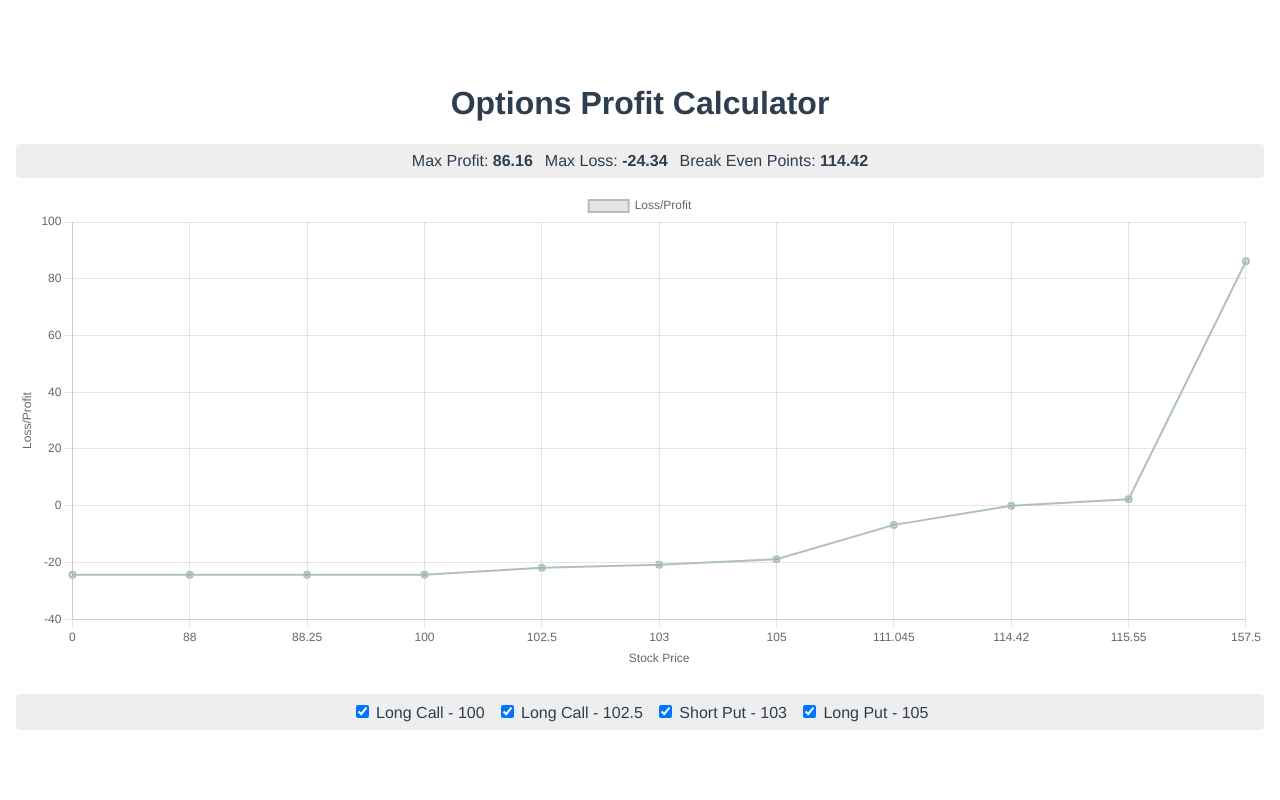
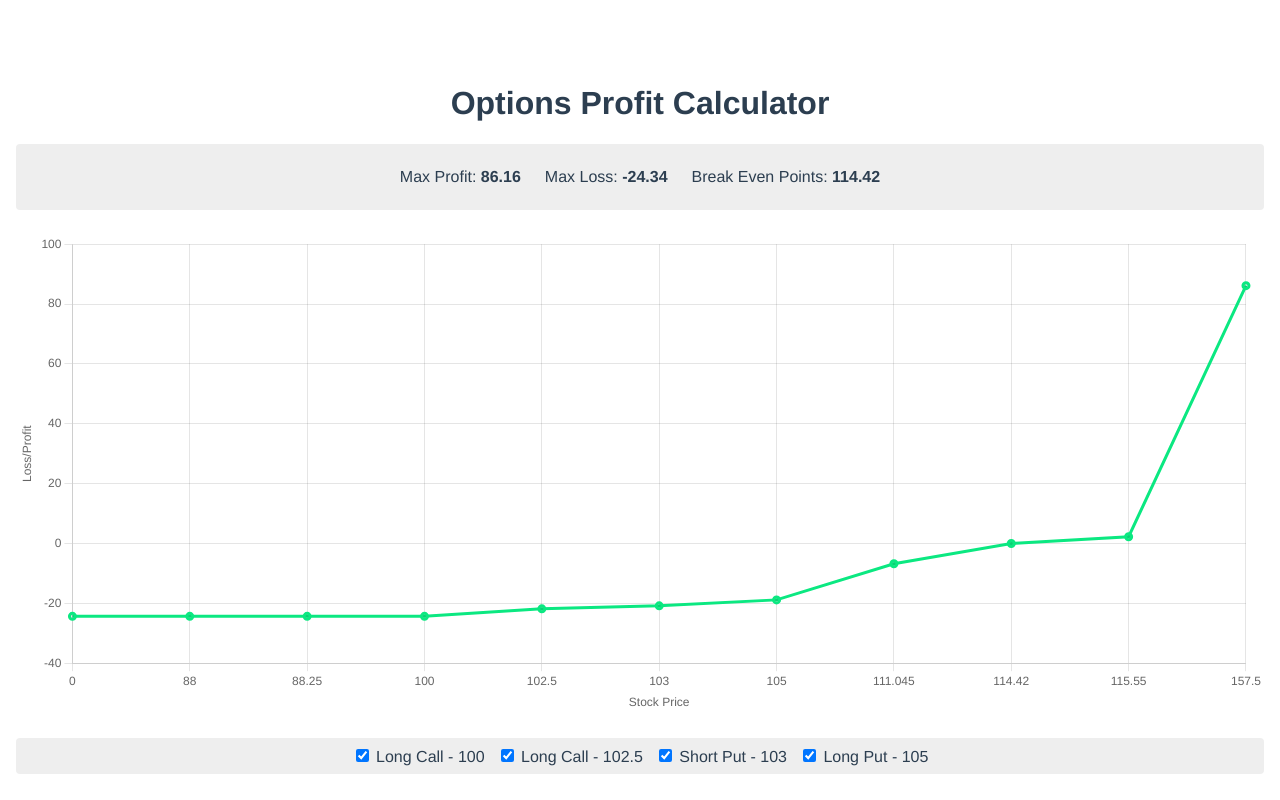
Before and after one commit to koko37/options-trading-risk-graph, a Vue app: page / in a window 1280 px wide. Built offline with nearby package versions, Linux system fonts and the light colour scheme.

Commit message:
refactor styling

```diff
--- a/src/components/CodingChallenge.vue
+++ b/src/components/CodingChallenge.vue
@@ -1,10 +1,10 @@
 <template>
   <div class="pl-graph-container">
     <h1>Options Profit Calculator</h1>
-    <div v-if="maxProfit !== null && maxLoss !== null && breakEvenPoints.length" class="pl-graph-summary">
-      <span>Max Profit: <strong>{{ maxProfit.toFixed(2) }}</strong></span>
-      <span>Max Loss: <strong>{{ maxLoss.toFixed(2) }}</strong></span>
-      <span>Break Even Points: <strong>{{ breakEvenPoints.join(', ') }}</strong></span>
+    <div v-if="!!maxProfit && !!maxLoss && breakEvenPoints.length>0" class="pl-graph-summary">
+      <p>Max Profit: <strong>{{ maxProfit.toFixed(2) }}</strong></p>
+      <p>Max Loss: <strong>{{ maxLoss.toFixed(2) }}</strong></p>
+      <p>Break Even Points: <strong>{{ breakEvenPoints.join(', ') }}</strong></p>
     </div>
 
     <canvas :id="canvasId" class="pl-graph-canvas" />
@@ -131,12 +131,17 @@ export default {
           datasets: [{
             label: 'Loss/Profit',
             data: this.profits,
-            borderColor: 'rgba(175, 192, 192, 1)',
-            borderWidth: 2,
+            borderColor: '#0be881',
+            borderWidth: 3,
             fill: false
           }]
         },
         options: {
+          plugins: {
+            legend: {
+              display: false,
+            }
+          },
           scales: {
             x: {
               title: {
@@ -193,8 +198,8 @@ canvas {
   display: flex;
   justify-content: center;
   flex-wrap: wrap;
-  gap: 12px;
-  margin-bottom: 12px;
+  gap: 24px;
+  margin-bottom: 24px;
   padding: 8px;
   border-radius: 4px;
   background-color: #EEE;
```
